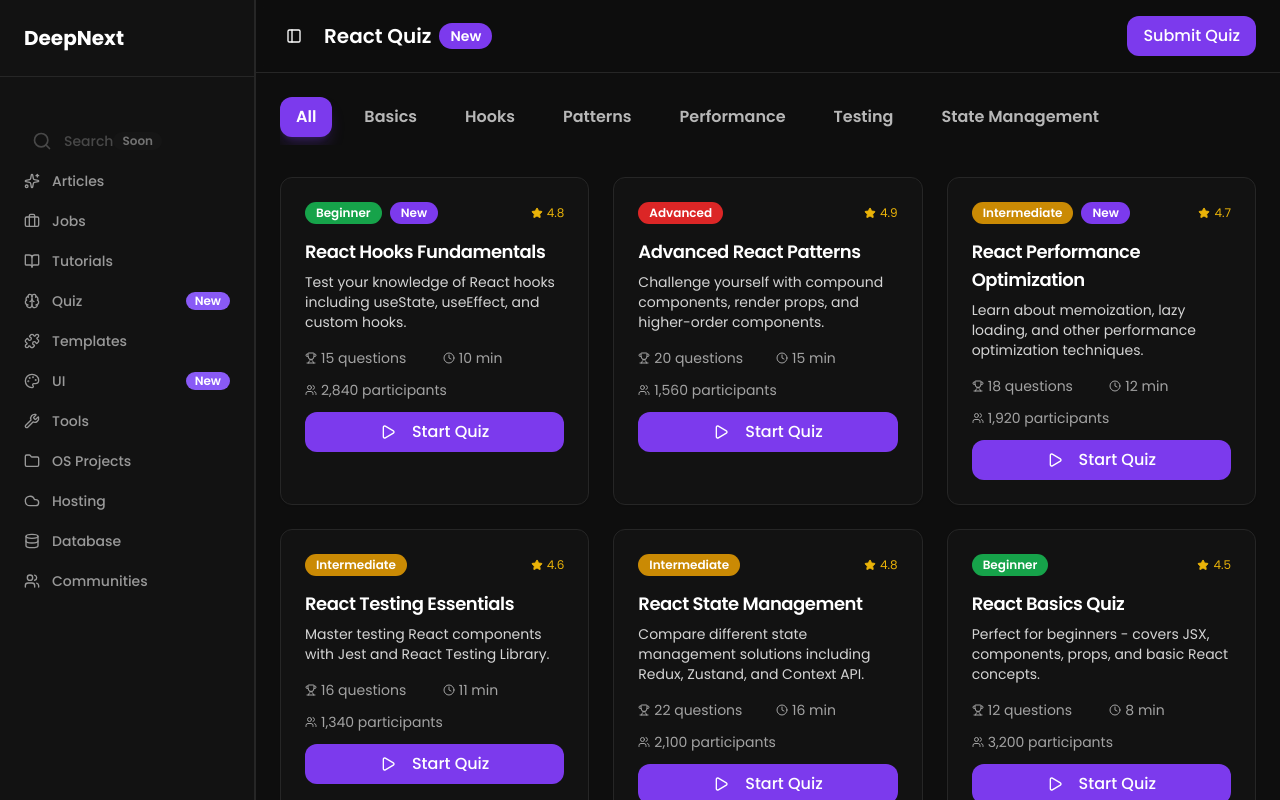
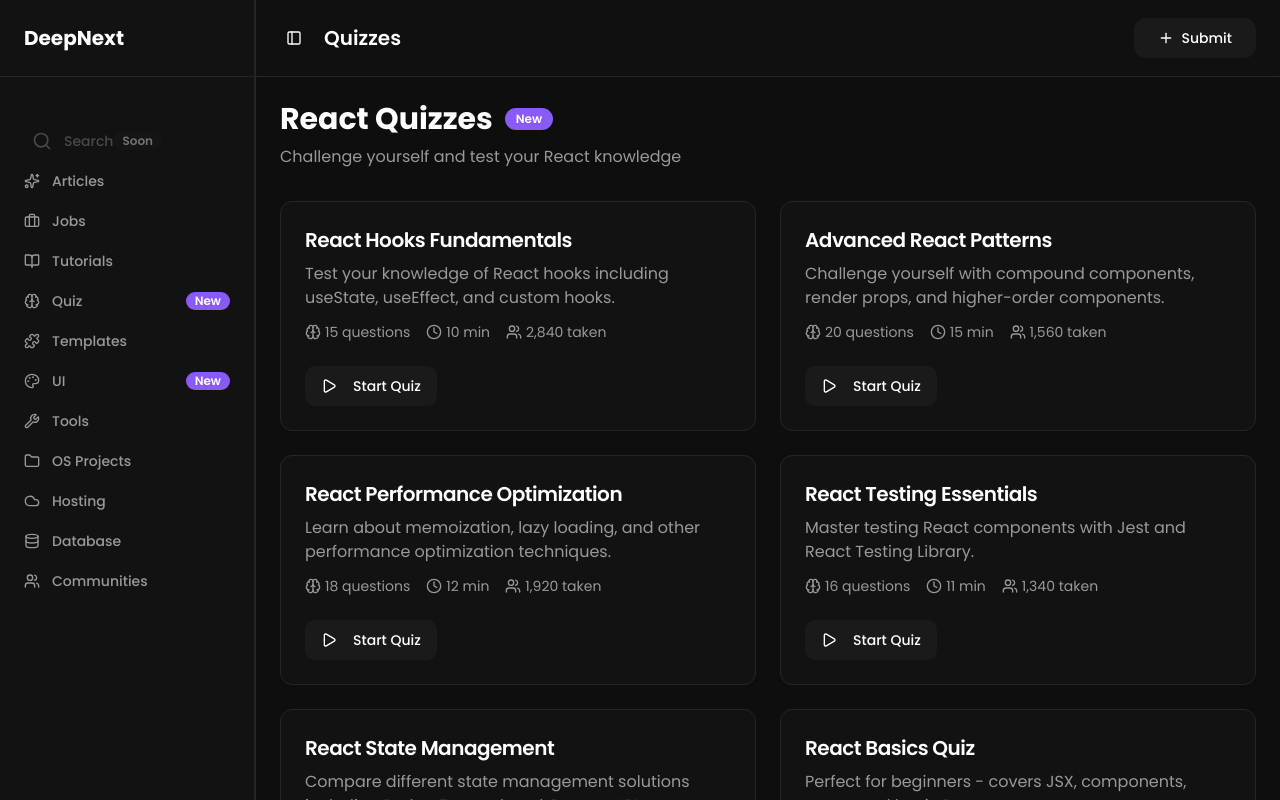
Before and after one commit to codewithfranciss/deepnext, a Next.js app: page /content/quiz in a window 1280 px wide. Shown: the top 800 px of the page. Built offline with nearby package versions, Linux system fonts and the light colour scheme.

Commit message:
redesign quiz page

```diff
--- a/app/content/quiz/page.tsx
+++ b/app/content/quiz/page.tsx
@@ -1,13 +1,11 @@
 "use client"
-
 import { useState } from "react"
 import { Button } from "@/components/ui/button"
 import { Card, CardContent, CardDescription, CardHeader, CardTitle } from "@/components/ui/card"
 import { Badge } from "@/components/ui/badge"
-import { SidebarTrigger } from "@/components/ui/sidebar"
 import { QuizRunner } from "@/components/quiz/QuizRunner"
-import { Play, Clock, Trophy, Users, Star } from "lucide-react"
-
+import { Play, Clock, Users, Brain } from "lucide-react"
+import Header from "@/components/shared/Header"
 const quizzes = [
   {
     id: 1,
@@ -308,15 +306,12 @@
   },
 ]
 
-const categories = ["All", "Basics", "Hooks", "Patterns", "Performance", "Testing", "State Management"]
 
 export default function QuizPage() {
   const [showSubmitForm, setShowSubmitForm] = useState(false)
   const [selectedCategory, setSelectedCategory] = useState("All")
   const [activeQuiz, setActiveQuiz] = useState<(typeof quizzes)[0] | null>(null)
 
-  const filteredQuizzes =
-    selectedCategory === "All" ? quizzes : quizzes.filter((quiz) => quiz.category === selectedCategory)
 
   const getDifficultyColor = (difficulty: string) => {
     switch (difficulty) {
@@ -345,114 +340,66 @@
   }
 
   return (
-    <div className="min-h-screen bg-[#0e0e0e]">
-      {/* Header */}
-      <header className="sticky top-0 z-40 border-b border-neutral-800 bg-[#0e0e0e]/80 backdrop-blur-sm">
-        <div className="flex items-center justify-between px-3 sm:px-4 lg:px-6 py-3 sm:py-4">
-          <div className="flex items-center gap-2 sm:gap-4 min-w-0">
-            <SidebarTrigger className="text-white hover:text-[#7c3aed] flex-shrink-0" />
-            <div className="flex items-center gap-2 min-w-0">
-              <h1 className="text-lg sm:text-xl font-semibold truncate">React Quiz</h1>
-              <Badge className="bg-[#7c3aed] text-white text-xs sm:text-sm flex-shrink-0">New</Badge>
+
+    <div className="min-h-screen flex-col flex w-full bg-background">
+    <Header title="Quizzes" />
+      <main className="flex-1 p-4 lg:p-6">
+        <div className="max-w-7xl mx-auto">
+          <div className="mb-6 lg:mb-8">
+            <div className="flex items-center gap-3 mb-2">
+              <h1 className="text-2xl lg:text-3xl font-bold text-foreground">React Quizzes</h1>
+              <Badge className="bg-primary text-primary-foreground">New</Badge>
             </div>
+            <p className="text-muted-foreground">Challenge yourself and test your React knowledge</p>
           </div>
-          <div className="relative flex-shrink-0">
-            <Button
-              onClick={() => setShowSubmitForm(!showSubmitForm)}
-              className="bg-[#7c3aed] hover:bg-[#7c3aed]/80 text-white rounded-xl text-sm sm:text-base px-3 sm:px-4 py-2"
-            >
-              <span className="hidden sm:inline">Submit Quiz</span>
-              <span className="sm:hidden">Submit</span>
-            </Button>
-            {showSubmitForm && (
-              <div className="absolute right-0 top-12 z-50">
 
-              </div>
-            )}
-          </div>
-        </div>
-      </header>
 
-      {/* Main Content */}
-      <main className="p-3 sm:p-4 lg:p-6 w-full">
-        {/* Horizontal Tab Filter */}
-        <div className="mb-6 sm:mb-8">
-          <div className="flex gap-2 sm:gap-4 overflow-x-auto scrollbar-hide pb-2">
-            {categories.map((category) => (
-              <button
-                key={category}
-                onClick={() => setSelectedCategory(category)}
-                className={`
-            px-3 sm:px-4 py-2 rounded-xl font-semibold whitespace-nowrap transition-all duration-200 text-sm sm:text-base flex-shrink-0
-            ${
-              selectedCategory === category
-                ? "bg-[#7c3aed] text-white shadow-lg shadow-[#7c3aed]/25"
-                : "bg-transparent text-white/70 hover:text-white hover:shadow-lg hover:shadow-[#7c3aed]/10 hover:bg-[#7c3aed]/10"
-            }
-          `}
-              >
-                {category}
-              </button>
+
+          <div className="grid gap-4 lg:gap-6 grid-cols-1 lg:grid-cols-2">
+            {quizzes.map((quiz, index) => (
+              <Card key={index} className="border-border hover:border-primary/20 transition-all hover:shadow-lg hover:shadow-primary/10 hover-scale">
+                <CardHeader>
+                  <div className="flex items-start justify-between">
+                    <div className="flex-1">
+                      <div className="flex items-center gap-2 mb-2">
+                        <CardTitle className="text-xl">{quiz.title}</CardTitle>
+                      </div>
+                      <CardDescription className="text-base mb-3">{quiz.description}</CardDescription>
+                      <div className="flex items-center gap-4 text-sm text-muted-foreground">
+                        <div className="flex items-center gap-1">
+                          <Brain className="w-4 h-4" />
+                          {quiz.questions} questions
+                        </div>
+                        <div className="flex items-center gap-1">
+                          <Clock className="w-4 h-4" />
+                          {quiz.duration}
+                        </div>
+                        <div className="flex items-center gap-1">
+                          <Users className="w-4 h-4" />
+                          {quiz.participants.toLocaleString()} taken
+                        </div>
+                      </div>
+                    </div>
+                  </div>
+                </CardHeader>
+                <CardContent>
+                  <div className="flex items-center justify-between">
+                    <Button
+                      onClick={() => handleStartQuiz(quiz)}
+                      className="group relative bg-secondary overflow-hidden hover:scale-105 transition-all duration-200"
+                    >
+                      <div className="absolute inset-0 bg-secondary opacity-0 group-hover:opacity-10 transition-opacity"></div>
+                      <Play className="w-4 h-4 mr-2 group-hover:scale-110 transition-transform" />
+                      Start Quiz
+                    </Button>
+                  </div>
+                </CardContent>
+              </Card>
             ))}
           </div>
         </div>
-
-        {/* Content Grid */}
-        <div className="grid grid-cols-1 sm:grid-cols-2 lg:grid-cols-3 gap-4 sm:gap-6 max-w-none">
-          {filteredQuizzes.map((quiz) => (
-            <Card
-              key={quiz.id}
-              className="bg-neutral-900/50 border-neutral-800 rounded-xl hover:border-[#7c3aed]/50 transition-all duration-200 hover:shadow-lg hover:shadow-[#7c3aed]/10 group"
-            >
-              <CardHeader className="pb-3 sm:pb-4 px-4 sm:px-6">
-                <div className="flex items-center justify-between mb-2">
-                  <div className="flex items-center gap-1 sm:gap-2">
-                    <Badge className={`text-white text-xs ${getDifficultyColor(quiz.difficulty)}`}>
-                      {quiz.difficulty}
-                    </Badge>
-                    {quiz.isNew && <Badge className="bg-[#7c3aed] text-white text-xs">New</Badge>}
-                  </div>
-                  <div className="flex items-center gap-1 text-yellow-500">
-                    <Star className="w-3 h-3 fill-current" />
-                    <span className="text-xs">{quiz.rating}</span>
-                  </div>
-                </div>
-                <CardTitle className="text-base sm:text-lg font-semibold text-white group-hover:text-[#7c3aed] transition-colors line-clamp-2 leading-tight">
-                  {quiz.title}
-                </CardTitle>
-                <CardDescription className="text-neutral-300 text-xs sm:text-sm leading-relaxed line-clamp-3">
-                  {quiz.description}
-                </CardDescription>
-              </CardHeader>
-              <CardContent className="pt-0 px-4 sm:px-6">
-                <div className="space-y-2 sm:space-y-3">
-                  <div className="grid grid-cols-2 gap-2 sm:gap-4 text-xs sm:text-sm text-neutral-400">
-                    <div className="flex items-center gap-1">
-                      <Trophy className="w-3 h-3" />
-                      <span>{quiz.questions} questions</span>
-                    </div>
-                    <div className="flex items-center gap-1">
-                      <Clock className="w-3 h-3" />
-                      <span>{quiz.duration}</span>
-                    </div>
-                  </div>
-                  <div className="flex items-center gap-1 text-xs sm:text-sm text-neutral-400">
-                    <Users className="w-3 h-3" />
-                    <span>{quiz.participants.toLocaleString()} participants</span>
-                  </div>
-                  <Button
-                    className="w-full bg-[#7c3aed] hover:bg-[#7c3aed]/80 text-white rounded-xl transition-all duration-200 text-sm sm:text-base py-2 sm:py-2.5"
-                    onClick={() => handleStartQuiz(quiz)}
-                  >
-                    <Play className="w-3 h-3 mr-2" />
-                    Start Quiz
-                  </Button>
-                </div>
-              </CardContent>
-            </Card>
-          ))}
-        </div>
       </main>
     </div>
+
   )
 }
--- a/components/quiz/QuizRunner.tsx
+++ b/components/quiz/QuizRunner.tsx
@@ -5,7 +5,7 @@
 import { Card, CardContent, CardDescription, CardHeader, CardTitle } from "@/components/ui/card"
 import { Badge } from "@/components/ui/badge"
 import { Progress } from "@/components/ui/progress"
-import { SidebarTrigger } from "@/components/ui/sidebar"
+
 import { X, Clock, CheckCircle, XCircle, Trophy, RotateCcw, ArrowRight, ArrowLeft } from "lucide-react"
 
 interface Question {
@@ -136,9 +136,9 @@
     return (
       <div className="min-h-screen bg-[#0e0e0e]">
         <header className="sticky top-0 z-40 border-b border-neutral-800 bg-[#0e0e0e]/80 backdrop-blur-sm">
-          <div className="flex items-center justify-between px-4 sm:px-6 py-3 sm:py-4">
+          <div className="flex items-center justify-between px-4 sm:px-6 py-8 sm:py-[18px]">
             <div className="flex items-center gap-2 sm:gap-4 min-w-0">
-              <SidebarTrigger className="text-white hover:text-[#7c3aed] flex-shrink-0" />
+
               <div className="flex items-center gap-2 sm:gap-4 min-w-0">
                 <h1 className="text-lg sm:text-xl font-semibold truncate">Quiz Setup</h1>
               </div>
@@ -154,50 +154,13 @@
         <main className="p-4 sm:p-6 flex items-center justify-center min-h-[calc(100vh-80px)]">
           <Card className="w-full max-w-2xl bg-neutral-900/50 border-neutral-800 rounded-xl mx-4">
             <CardHeader className="text-center pb-4 sm:pb-6 px-4 sm:px-6">
-              <div className="flex flex-wrap items-center justify-center gap-2 sm:gap-3 mb-3 sm:mb-4">
-                <Badge className={`text-white text-xs sm:text-sm ${getDifficultyColor(quiz.difficulty)}`}>
-                  {quiz.difficulty}
-                </Badge>
-                <Badge variant="outline" className="border-neutral-700 text-neutral-400 text-xs sm:text-sm">
-                  {quiz.category}
-                </Badge>
-              </div>
               <CardTitle className="text-xl sm:text-2xl font-bold text-white mb-2">{quiz.title}</CardTitle>
               <CardDescription className="text-neutral-300 text-base sm:text-lg px-2">
                 {quiz.description}
               </CardDescription>
             </CardHeader>
             <CardContent className="space-y-4 sm:space-y-6 px-4 sm:px-6">
-              <div className="grid grid-cols-2 gap-4 sm:gap-6 text-center">
-                <div className="space-y-1 sm:space-y-2">
-                  <div className="text-xl sm:text-2xl font-bold text-[#7c3aed]">{totalQuestions}</div>
-                  <div className="text-xs sm:text-sm text-neutral-400">Questions</div>
-                </div>
-                <div className="space-y-1 sm:space-y-2">
-                  <div className="text-xl sm:text-2xl font-bold text-[#7c3aed]">{formatTime(timeLeft)}</div>
-                  <div className="text-xs sm:text-sm text-neutral-400">Time Limit</div>
-                </div>
-              </div>
-
-              <div className="space-y-3 sm:space-y-4 text-sm text-neutral-300">
-                <h3 className="font-semibold text-white text-base">Quiz Instructions:</h3>
-                <ul className="space-y-1 sm:space-y-2 list-disc list-inside text-xs sm:text-sm leading-relaxed">
-                  <li>You have {formatTime(timeLeft)} to complete all questions</li>
-                  <li>You can navigate between questions using the Previous/Next buttons</li>
-                  <li>Your answers are saved automatically</li>
-                  <li>Click "Finish Quiz" when you're ready to submit</li>
-                  <li>You'll see detailed explanations after completing the quiz</li>
-                </ul>
-              </div>
-
               <div className="flex flex-col sm:flex-row gap-3 sm:gap-4 pt-2 sm:pt-4">
-                <Button
-                  variant="outline"
-                  onClick={onExit}
-                  className="w-full sm:flex-1 border-neutral-700 text-white hover:bg-neutral-800 bg-transparent"
-                >
-                  Cancel
-                </Button>
                 <Button
                   onClick={handleStartQuiz}
                   className="w-full sm:flex-1 bg-[#7c3aed] hover:bg-[#7c3aed]/80 text-white"
@@ -220,9 +183,8 @@
     return (
       <div className="min-h-screen bg-[#0e0e0e]">
         <header className="sticky top-0 z-40 border-b border-neutral-800 bg-[#0e0e0e]/80 backdrop-blur-sm">
-          <div className="flex items-center justify-between px-4 sm:px-6 py-3 sm:py-4">
+          <div className="flex items-center justify-between px-4 sm:px-6 py-3 sm:py-[18px]">
             <div className="flex items-center gap-2 sm:gap-4 min-w-0">
-              <SidebarTrigger className="text-white hover:text-[#7c3aed] flex-shrink-0" />
               <div className="flex items-center gap-2 sm:gap-4 min-w-0">
                 <h1 className="text-lg sm:text-xl font-semibold truncate">Quiz Results</h1>
               </div>
@@ -341,19 +303,14 @@
   return (
     <div className="min-h-screen bg-[#0e0e0e]">
       <header className="sticky top-0 z-40 border-b border-neutral-800 bg-[#0e0e0e]/80 backdrop-blur-sm">
-        <div className="flex items-center justify-between px-4 sm:px-6 py-3 sm:py-4">
+        <div className="flex items-center justify-between px-4 sm:px-6 py-3 sm:py-[18px]">
           <div className="flex items-center gap-2 sm:gap-4 min-w-0">
-            <SidebarTrigger className="text-white hover:text-[#7c3aed] flex-shrink-0" />
+
             <div className="flex items-center gap-2 sm:gap-4 min-w-0">
-              <h1 className="text-lg sm:text-xl font-semibold truncate">{quiz.title}</h1>
-              <Badge className={`text-white ${getDifficultyColor(quiz.difficulty)}`}>{quiz.difficulty}</Badge>
-            </div>
+              <h1 className="text-lg sm:text-xl font-semibold truncate">{quiz.title}</h1>            </div>
           </div>
           <div className="flex items-center gap-2 sm:gap-4 flex-shrink-0">
-            <div className="flex items-center gap-2 text-white">
-              <Clock className="w-4 h-4" />
-              <span className="font-mono">{formatTime(timeLeft)}</span>
-            </div>
+
             <Button variant="ghost" size="icon" onClick={onExit} className="text-white hover:text-[#7c3aed]">
               <X className="w-5 h-5" />
             </Button>
```
